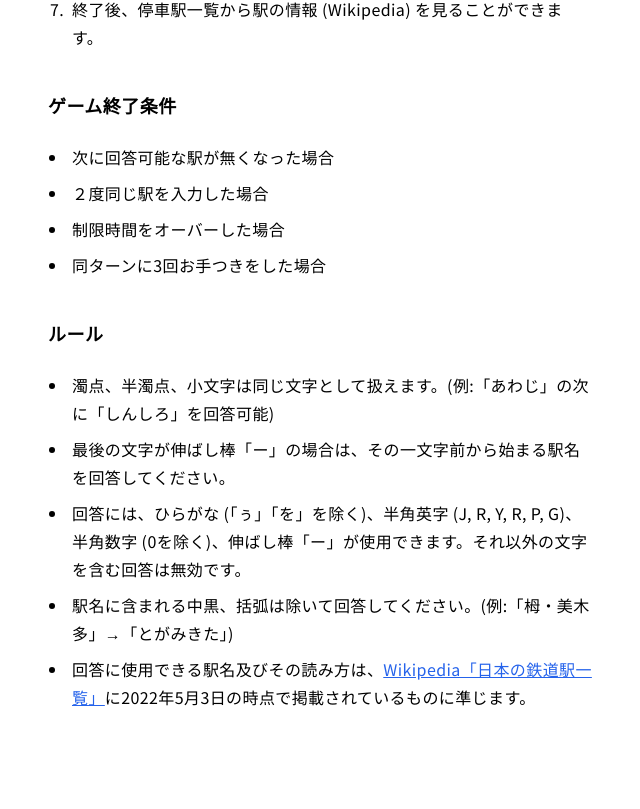
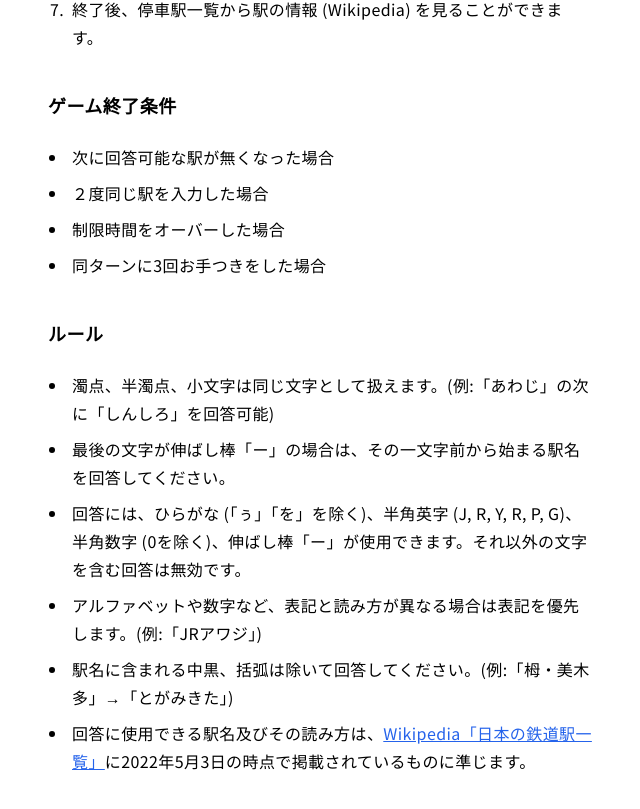
Before and after one commit to atommy-euph/snwc2, a Next.js app: page /endless/help in a window 1280 px wide. Shown: the part 397-1206 px from the top of the page, without its empty margins (320-960 px from the left). Before the commit the page ends 1148 px from the top, so only its background shows below. Built offline with nearby package versions, Linux system fonts and the light colour scheme.

Commit message:
edit help pages

```diff
--- a/pages/endless/help.js
+++ b/pages/endless/help.js
@@ -34,6 +34,7 @@ export default function Help() {
         <li>
           濁点、半濁点、小文字は同じ文字として扱えます。(例:「あわじ」の次に「しんしろ」を回答可能)
         </li>
+
         <li>
           最後の文字が伸ばし棒「ー」の場合は、その一文字前から始まる駅名を回答してください。
         </li>
@@ -41,6 +42,9 @@ export default function Help() {
           回答には、ひらがな (「ぅ」「を」を除く)、半角英字 (J, R, Y, R, P,
           G)、半角数字
           (0を除く)、伸ばし棒「ー」が使用できます。それ以外の文字を含む回答は無効です。
+        </li>
+        <li>
+          アルファベットや数字など、表記と読み方が異なる場合は表記を優先します。(例:「JRアワジ」)
         </li>
         <li>
           駅名に含まれる中黒、括弧は除いて回答してください。(例:「栂・美木多」→「とがみきた」)
--- a/pages/speed/help.js
+++ b/pages/speed/help.js
@@ -44,6 +44,9 @@ export default function Help() {
           (0を除く)、伸ばし棒「ー」が使用できます。それ以外の文字を含む回答は無効です。
         </li>
         <li>
+          アルファベットや数字など、表記と読み方が異なる場合は表記を優先します。(例:「JRアワジ」)
+        </li>
+        <li>
           駅名に含まれる中黒、括弧は除いて回答してください。(例:「栂・美木多」→「とがみきた」)
         </li>
         <li>
```
